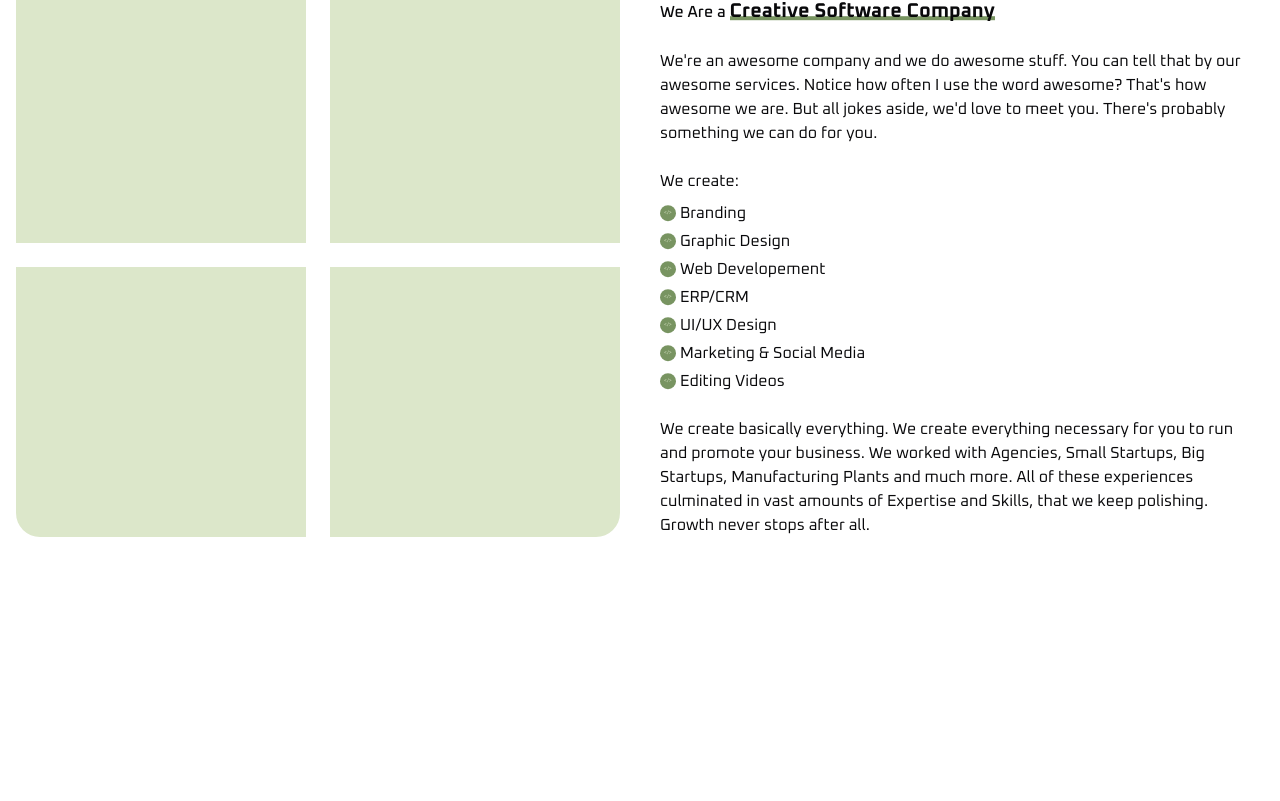
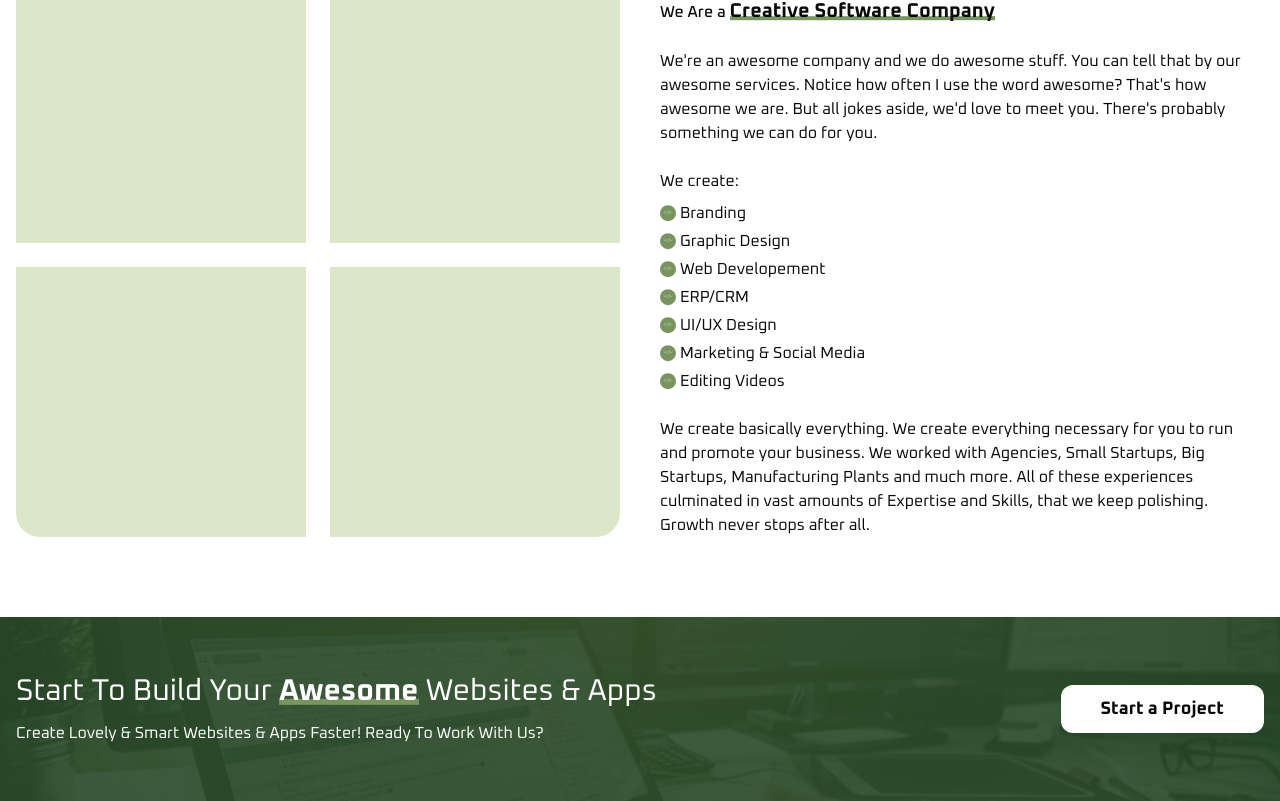
Before and after one commit to akbldev/iws, a Next.js app: page / in a window 1280 px wide. Shown: the part 907-1708 px from the top of the page. Before the commit the page ends 1524 px from the top, so only its background shows below. Built offline with nearby package versions, Linux system fonts and the light colour scheme.

Commit message:
feat: cta section

```diff
--- a/components/header.tsx
+++ b/components/header.tsx
@@ -27,7 +27,7 @@ const Header = () => {
   ];
 
   return (
-    <header className="absolute left-0 top-0 z-50 w-full p-10 text-background">
+    <header className="absolute left-0 top-0 z-50 w-full pt-10 text-background">
       <div className="container flex items-center justify-between">
         {/* Logo */}
         <div className="h-14">
--- /dev/null
+++ b/components/home/cta.tsx
@@ -0,0 +1,30 @@
+import { Button } from "../ui/button";
+
+const Cta = () => {
+  return (
+    <section className="bg-[linear-gradient(to_right_bottom,hsla(var(--primary-dark),.90),hsla(var(--primary-dark),.90)),url('/cta-section-bg.jpeg')] bg-center">
+      <div className="container flex items-center justify-between py-14 font-oxanium text-background">
+        <div className="space-y-3">
+          <h5 className="text-3xl">
+            Start To Build Your <strong className="highlight">Awesome</strong>{" "}
+            Websites & Apps
+          </h5>
+          <h6>
+            Create Lovely & Smart Websites & Apps Faster! Ready To Work With Us?
+          </h6>
+        </div>
+        <div>
+          <Button
+            size="xl"
+            variant="background"
+            className="rounded-xl font-bold"
+          >
+            Start a Project
+          </Button>
+        </div>
+      </div>
+    </section>
+  );
+};
+
+export default Cta;
--- a/components/ui/button.tsx
+++ b/components/ui/button.tsx
@@ -11,11 +11,13 @@ const buttonVariants = cva(
       variant: {
         default: "bg-primary shadow hover:bg-primary/90",
         secondary: "bg-primary-light shadow-sm hover:bg-primary-light/80",
+        background: "bg-background shadow-sm text-foreground",
       },
       size: {
         default: "h-9 px-4 py-2",
         sm: "h-8 rounded-md px-3 text-xs",
         lg: "h-10 rounded-md px-8",
+        xl: "h-12 rounded-md px-10 text-lg",
         icon: "h-9 w-9",
       },
     },
--- a/pages/index.tsx
+++ b/pages/index.tsx
@@ -1,4 +1,5 @@
 import About from "@/components/home/about";
+import Cta from "@/components/home/cta";
 import Hero from "@/components/home/hero";
 
 const HomePage = () => {
@@ -6,6 +7,7 @@ const HomePage = () => {
     <>
       <Hero />
       <About />
+      <Cta />
     </>
   );
 };
```
